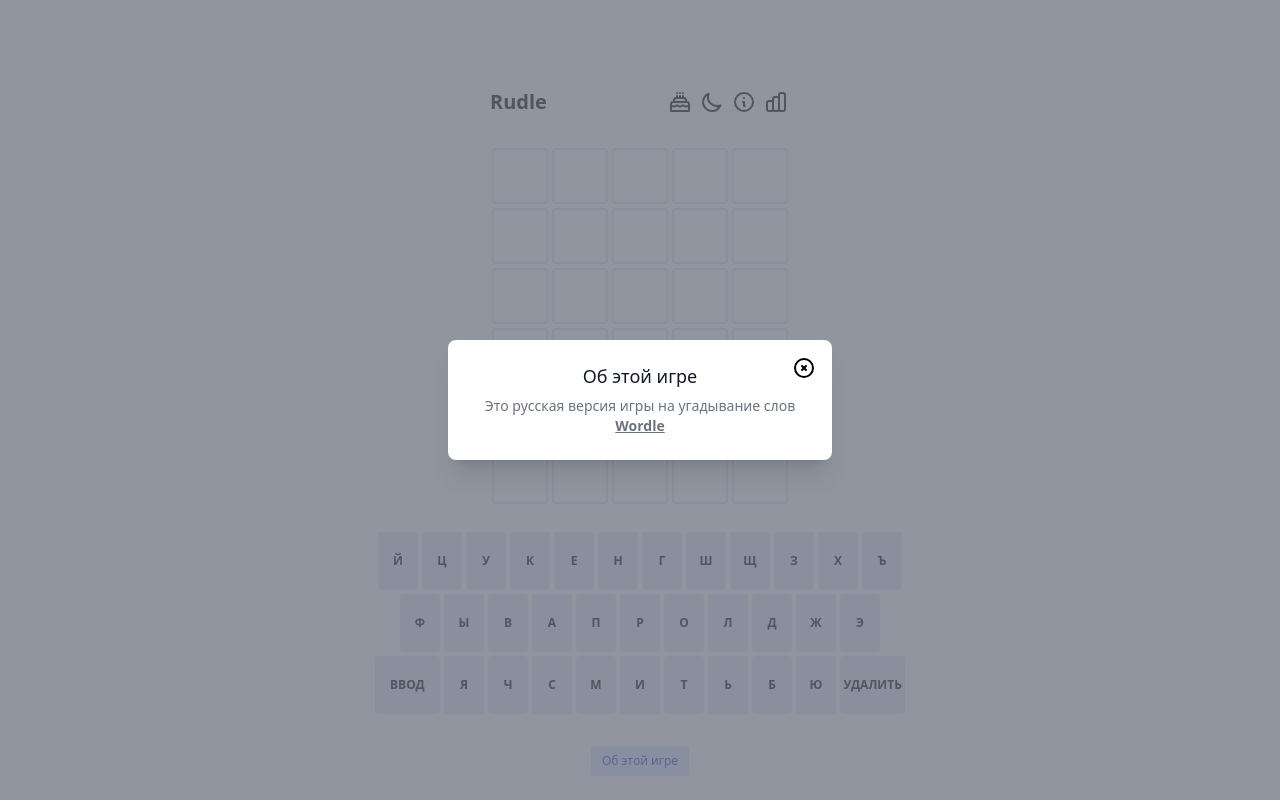
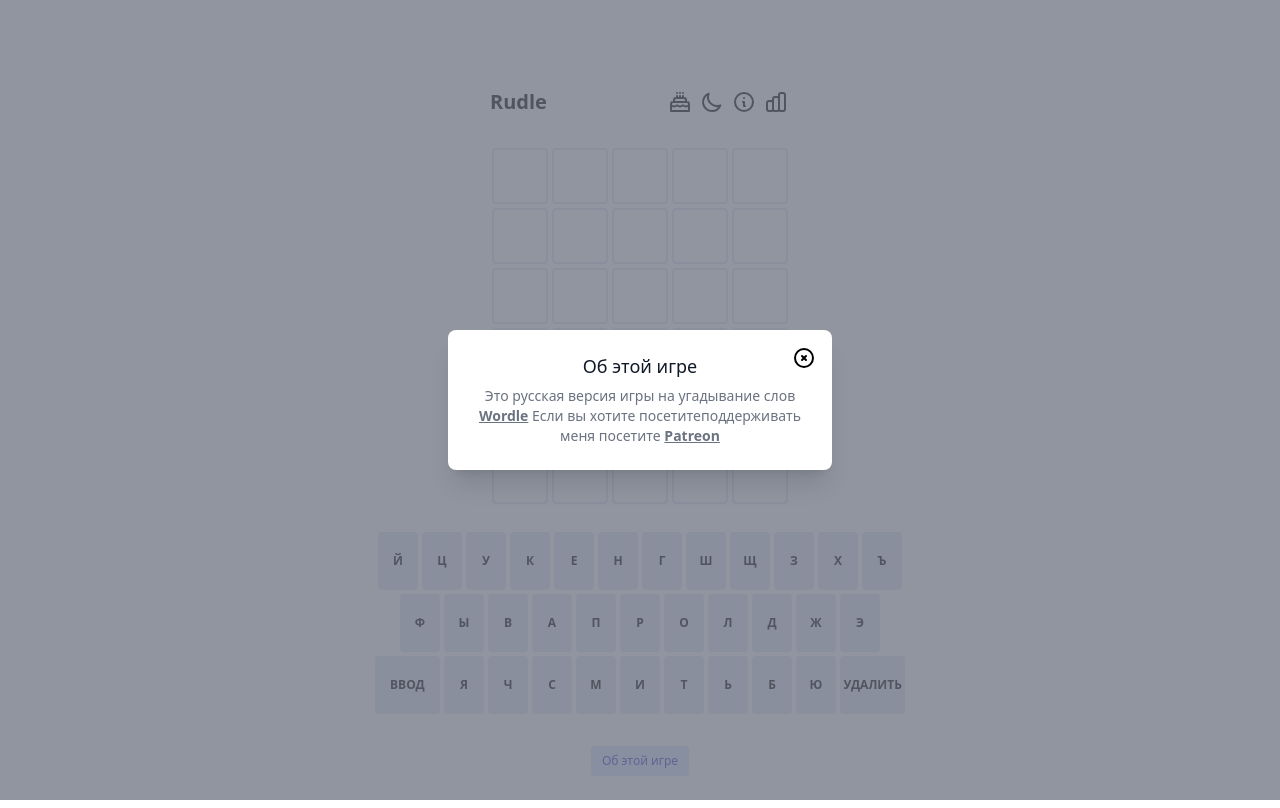
Before and after one commit to MaxGrigorev/rudle, a React (Create React App) app: page / in a window 1280 px wide. Both pictures are taken after a click on the button "Об этой игре". Built offline with nearby package versions, Linux system fonts and the light colour scheme.

Commit message:
Update AboutModal.tsx

```diff
--- a/src/components/modals/AboutModal.tsx
+++ b/src/components/modals/AboutModal.tsx
@@ -16,6 +16,13 @@ export const AboutModal = ({ isOpen, handleClose }: Props) => {
         >
           Wordle
         </a>{' '}
+      Если вы хотите посетитеподдерживать меня посетите {''}
+        <a
+          href="https://www.patreon.com/techpluscraft"
+          className="underline font-bold"
+        >
+          Patreon
+        </a>
       </p>
     </BaseModal>
   )
```
